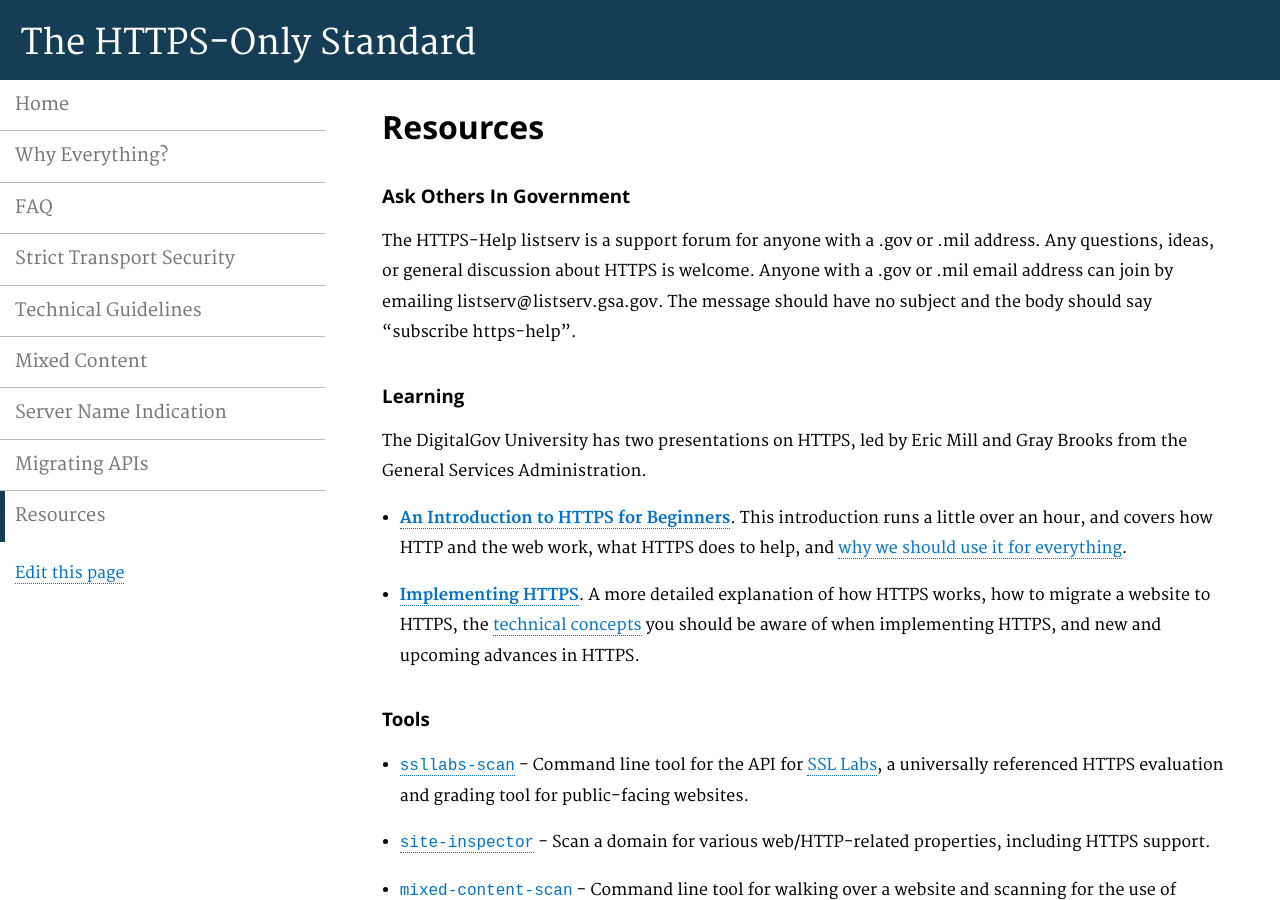
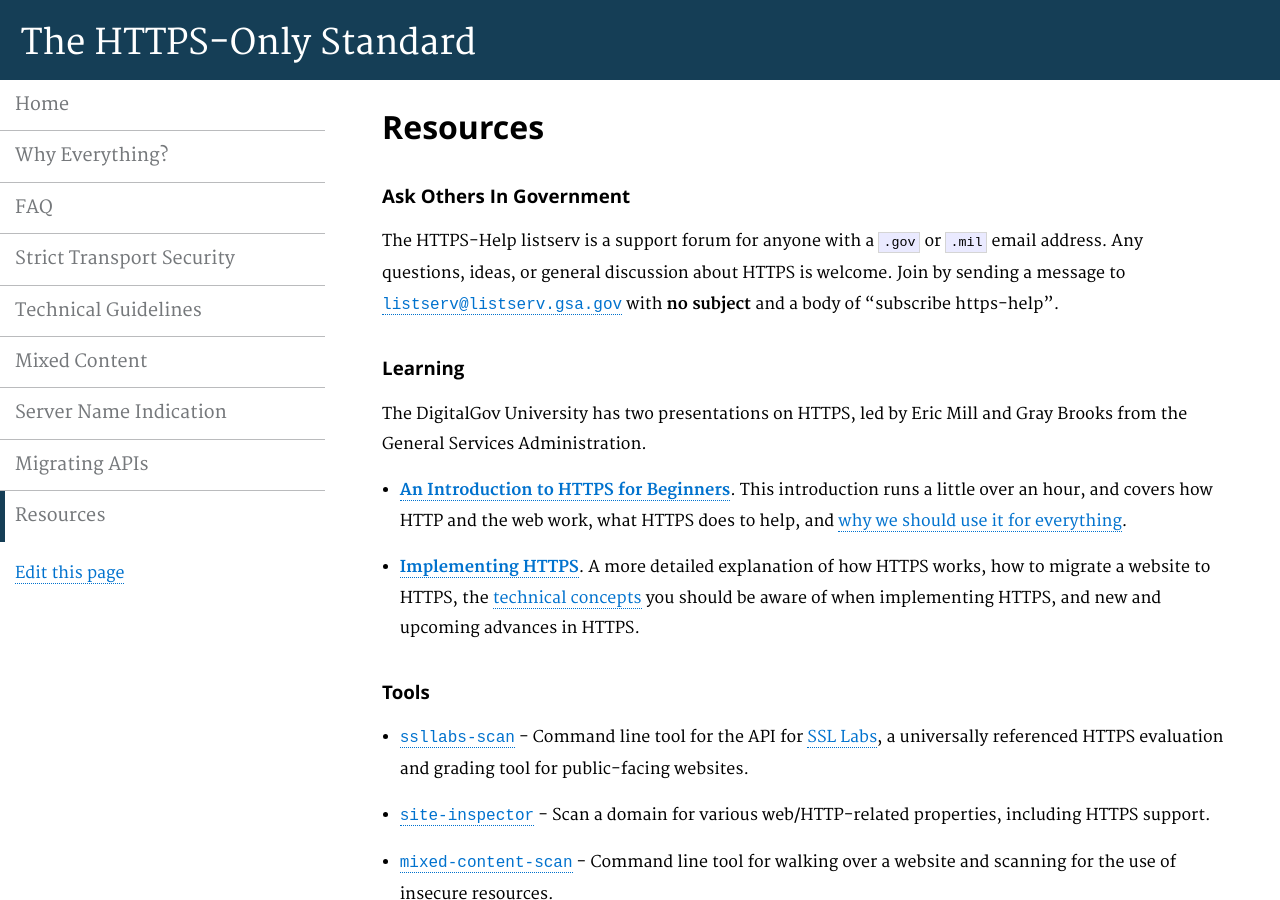
Before and after one commit to GSA/https, a Jekyll site: the page built from pages/resources.md, in a window 1280 px wide and 900 px high. Built offline with Jekyll 4.4.1, drawn with Linux system fonts in a browser that asks for light colours; Markdown is read by kramdown in place of the engine named in the settings.

Commit message:
Compact language a bit, formatting

```diff
--- a/pages/resources.md
+++ b/pages/resources.md
@@ -7,7 +7,7 @@ description: "Articles, news, and tools about HTTPS."
 
 ### Ask Others In Government
 
-The HTTPS-Help listserv is a support forum for anyone with a .gov or .mil address.  Any questions, ideas, or general discussion about HTTPS is welcome.  Anyone with a .gov or .mil email address can join by emailing listserv@listserv.gsa.gov. The message should have no subject and the body should say "subscribe https-help".
+The HTTPS-Help listserv is a support forum for anyone with a `.gov` or `.mil` email address.  Any questions, ideas, or general discussion about HTTPS is welcome.  Join by sending a message to [`listserv@listserv.gsa.gov`](mailto:listserv@listserv.gsa.gov) with **no subject** and a body of "subscribe https-help".
 
 ### Learning
 
```
